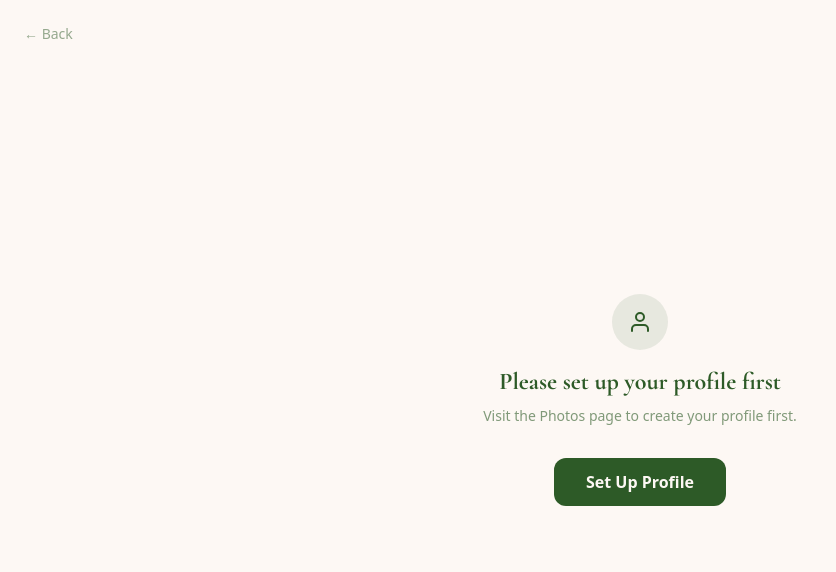
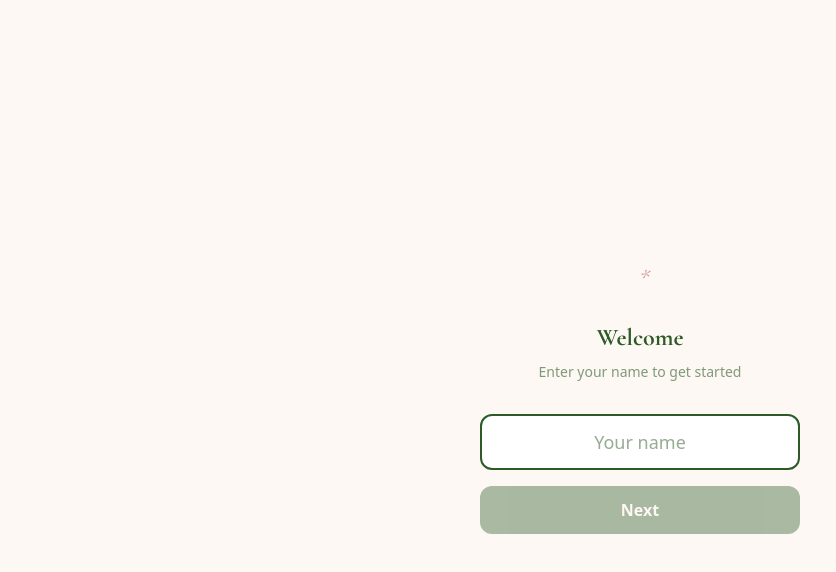
Before and after one commit to Diego-redpine/baby-bloom, a Next.js app: page /baby-bloom/capsule in a window 1280 px wide. Shown: the top 572 px of the page, without its empty margins (0-836 px from the left). Built offline with nearby package versions, Linux system fonts and the light colour scheme.

Commit message:
Fix capsule redirect — inline onboarding instead of sending to /photos
Co-Authored-By: Claude Opus 4.6 (1M context) <noreply@anthropic.com>

```diff
--- a/src/app/capsule/page.tsx
+++ b/src/app/capsule/page.tsx
@@ -5,6 +5,7 @@ import Link from "next/link";
 import { supabase } from "@/lib/supabase";
 import { getValidatedGuest, type Guest } from "@/lib/guest";
 import { useLanguage } from "@/lib/LanguageContext";
+import { GuestOnboarding } from "@/components/GuestOnboarding";
 
 type Screen = "loading" | "no-profile" | "prompt" | "ready" | "recording" | "preview" | "submitting" | "done";
 type Mode = "video" | "audio";
@@ -295,35 +296,13 @@ export default function CapsulePage() {
 
   if (!loaded) return null;
 
-  // No profile screen
+  // No profile — show inline onboarding
   if (screen === "no-profile") {
     return (
-      <div className="min-h-screen bg-cream flex flex-col items-center justify-center px-5">
-        <Link href="/" className="absolute top-6 left-6 text-sage/50 text-sm">
-          &larr; {t("common.back")}
-        </Link>
-        <div className="w-14 h-14 rounded-full bg-sage/10 flex items-center justify-center mx-auto mb-4">
-          <svg width="24" height="24" viewBox="0 0 24 24" fill="none" stroke="#2d5a27" strokeWidth="2" strokeLinecap="round" strokeLinejoin="round">
-            <path d="M20 21v-2a4 4 0 0 0-4-4H8a4 4 0 0 0-4 4v2" />
-            <circle cx="12" cy="7" r="4" />
-          </svg>
-        </div>
-        <h1
-          className="text-2xl font-bold text-sage mb-2"
-          style={{ fontFamily: "var(--font-serif)" }}
-        >
-          {t("capsule.noProfile")}
-        </h1>
-        <p className="text-sage/60 text-sm mb-8 text-center max-w-xs">
-          {t("capsule.noProfileDesc")}
-        </p>
-        <Link
-          href="/photos"
-          className="py-3 px-8 bg-sage text-cream font-semibold rounded-xl"
-        >
-          {t("capsule.goToPhotos")}
-        </Link>
-      </div>
+      <GuestOnboarding onComplete={(g) => {
+        setGuest(g);
+        setScreen("prompt");
+      }} />
     );
   }
 
```
